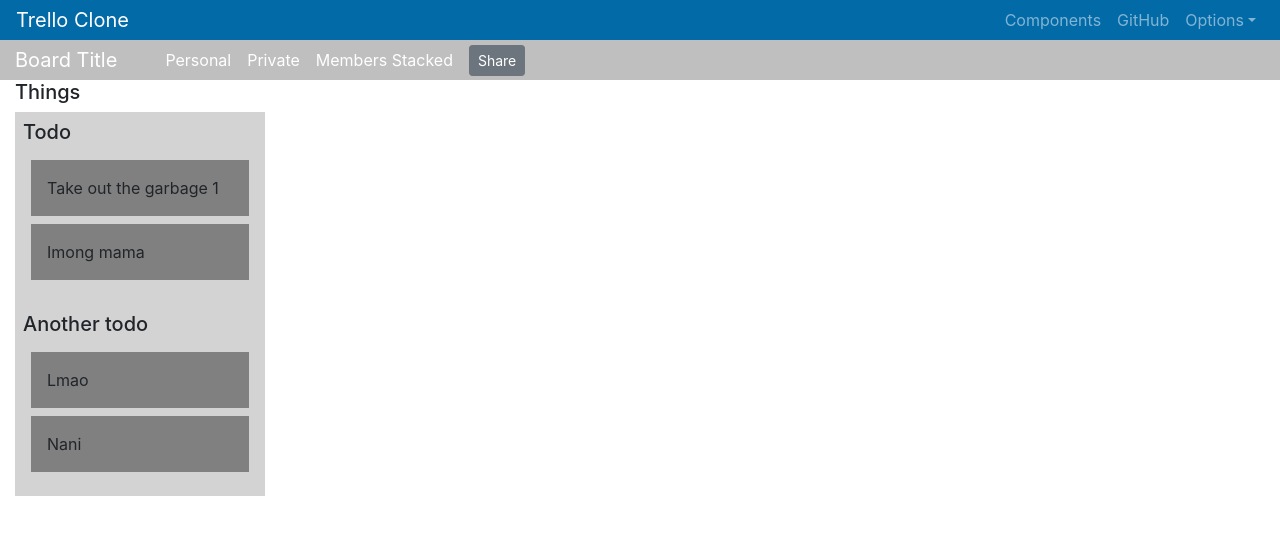
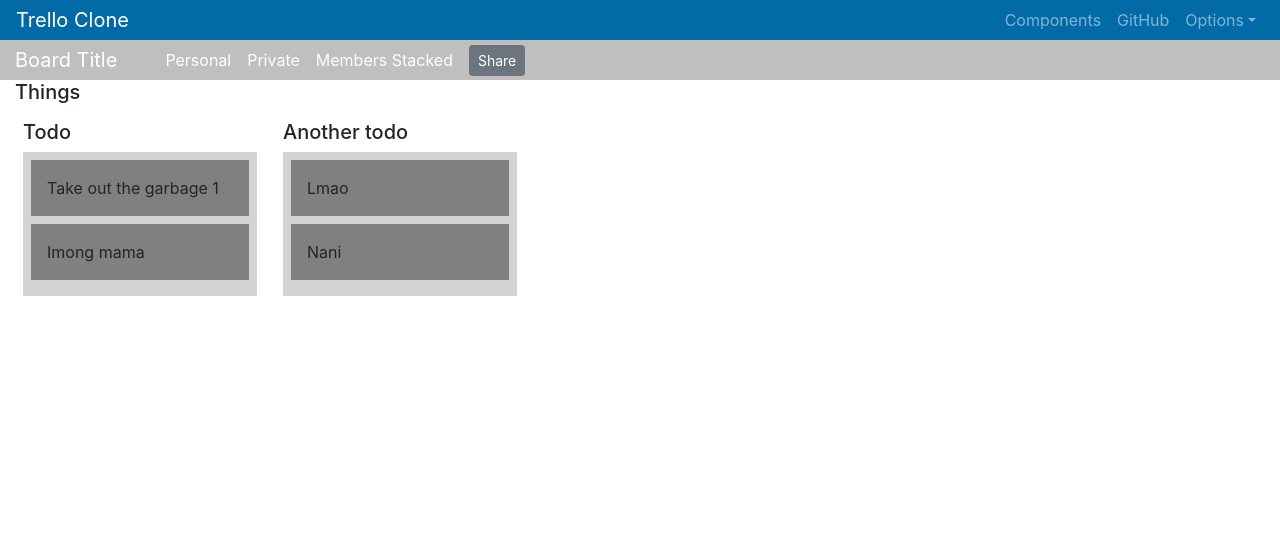
Before and after one commit to SeanningTatum/trello-clone-frontend, a Next.js app: page /board in a window 1280 px wide. Shown: the top 534 px of the page. Built offline with nearby package versions, Linux system fonts and the light colour scheme.

Commit message:
improved styling and code

```diff
--- a/components/board/Column.js
+++ b/components/board/Column.js
@@ -42,9 +42,10 @@ export default function Column({tasks, column}: Props) {
 const ColumnContainer = styled.div`
   width: 250px;
   padding: 8px;
-  background-color: ${props => (props.isDraggingOver ? 'lightblue' : 'lightgrey')};
+  margin-right: 10px;
 `
 
 const TaskListContainer = styled.div`
   padding: 8px;
+  background-color: ${props => (props.isDraggingOver ? 'lightblue' : 'lightgrey')};
 `
--- a/components/board/Task.js
+++ b/components/board/Task.js
@@ -7,12 +7,13 @@ export default memo(({task, ndx}) => {
 
   return (
     <Draggable draggableId={task.id} index={ndx}>
-      {provided => (
+      {(provided, snapshot) => (
         <TaskItem
           {...provided.draggableProps}
           {...provided.dragHandleProps}
           style={provided.draggableProps.style}
           ref={provided.innerRef}
+          isDragging={snapshot.isDragging}
         >
           {task.content}
         </TaskItem>
--- a/pages/board.js
+++ b/pages/board.js
@@ -2,7 +2,8 @@
 
 import React, {useState} from 'react'
 import {Container} from 'reactstrap'
-import {type DropResult, DragDropContext} from 'react-beautiful-dnd'
+import styled from 'styled-components'
+import {type DropResult, DragDropContext, Droppable} from 'react-beautiful-dnd'
 
 import {type BoardItem} from '../interfaces/BoardItem'
 import Navbar from '../components/dashboard/Navbar'
@@ -43,6 +44,9 @@ export default function Board() {
     return result
   }
 
+  /**
+   * Moves one task card to another list
+   */
   function move(source, destination, droppableSource, droppableDestination) {
     const sourceClone = Array.from(source)
     const destClone = Array.from(destination)
@@ -79,6 +83,7 @@ export default function Board() {
 
       const newBoard = {...board}
 
+      // Update board with new column
       newBoard.columns[source.droppableId] = {
         ...newBoard.columns[source.droppableId],
         taskIds: newTaskIds,
@@ -87,6 +92,8 @@ export default function Board() {
       setBoard(newBoard)
     } else {
       // User dropped task on another list
+
+      // Get new columns from moving the list to another
       const newColumns = move(
         board.columns[source.droppableId].taskIds,
         board.columns[destination.droppableId].taskIds,
@@ -94,6 +101,7 @@ export default function Board() {
         destination
       )
 
+      // Update board
       const newBoard = {...board}
       newBoard.columns = newColumns
 
@@ -108,14 +116,20 @@ export default function Board() {
       <Container fluid>
         <h5>Things</h5>
         <DragDropContext onDragEnd={onDragEnd}>
-          {board.columnOrder.map(columnId => {
-            const column = board.columns[columnId]
-            const tasks = column.taskIds.map(taskId => board.tasks[taskId])
+          <ColumnContainer>
+            {board.columnOrder.map(columnId => {
+              const column = board.columns[columnId]
+              const tasks = column.taskIds.map(taskId => board.tasks[taskId])
 
-            return <Column tasks={tasks} column={column} key={columnId} />
-          })}
+              return <Column tasks={tasks} column={column} key={columnId} />
+            })}
+          </ColumnContainer>
         </DragDropContext>
       </Container>
     </div>
   )
 }
+
+const ColumnContainer = styled.div`
+  display: flex;
+`
```
